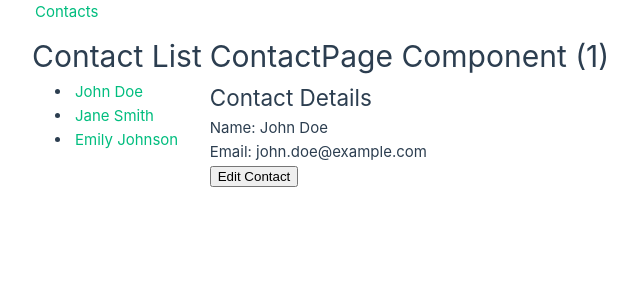
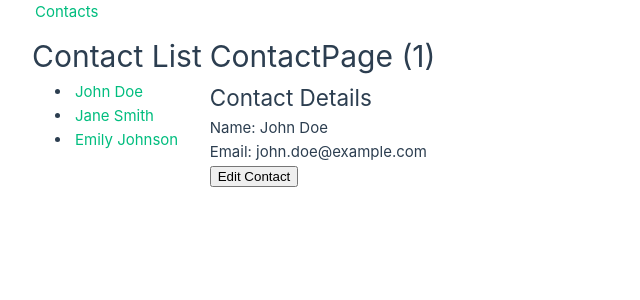
Before and after one commit to jscottym/contact-routing, a Vue app: page /contacts/contact/1 in a window 1280 px wide. Shown: the top 300 px of the page, without its empty margins (0-640 px from the left). Built offline with nearby package versions, Linux system fonts and the light colour scheme.

Commit message:
Initial commit

```diff
--- a/src/components/ContactDetails.vue
+++ b/src/components/ContactDetails.vue
@@ -8,7 +8,7 @@ defineProps({
 const router = useRouter();
 function toEdit() {
   console.log('toEdit');
-  router.push('./edit');
+  router.push('edit');
 }
 </script>
 
--- a/src/components/ContactPage.vue
+++ b/src/components/ContactPage.vue
@@ -26,7 +26,7 @@ watch(()=>route.params.contactId, (newVal)=> {
 
 <template>
   <div>
-    <h1>ContactPage Component ({{ route.params.contactId }})</h1>
+    <h1>ContactPage ({{ route.params.contactId }})</h1>
     <router-view :contact="contact" />
   </div>
 </template>
```
